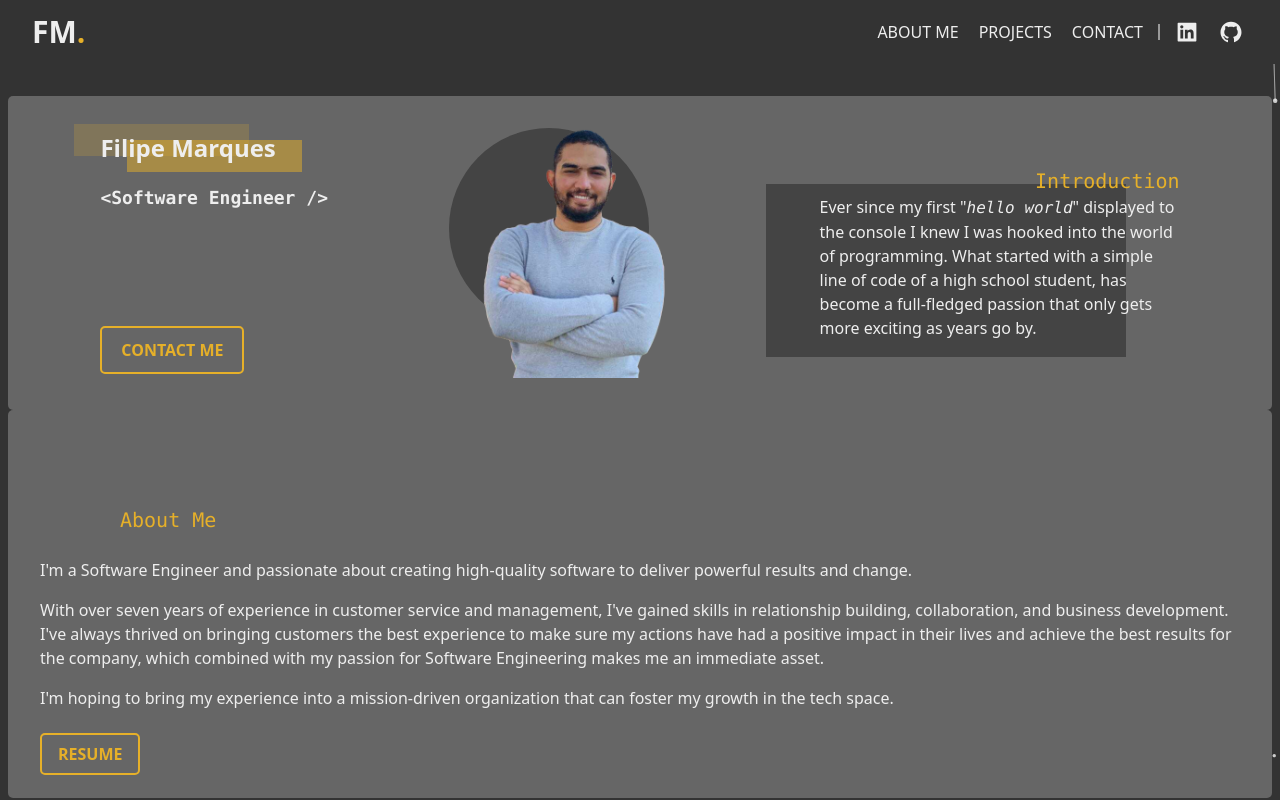
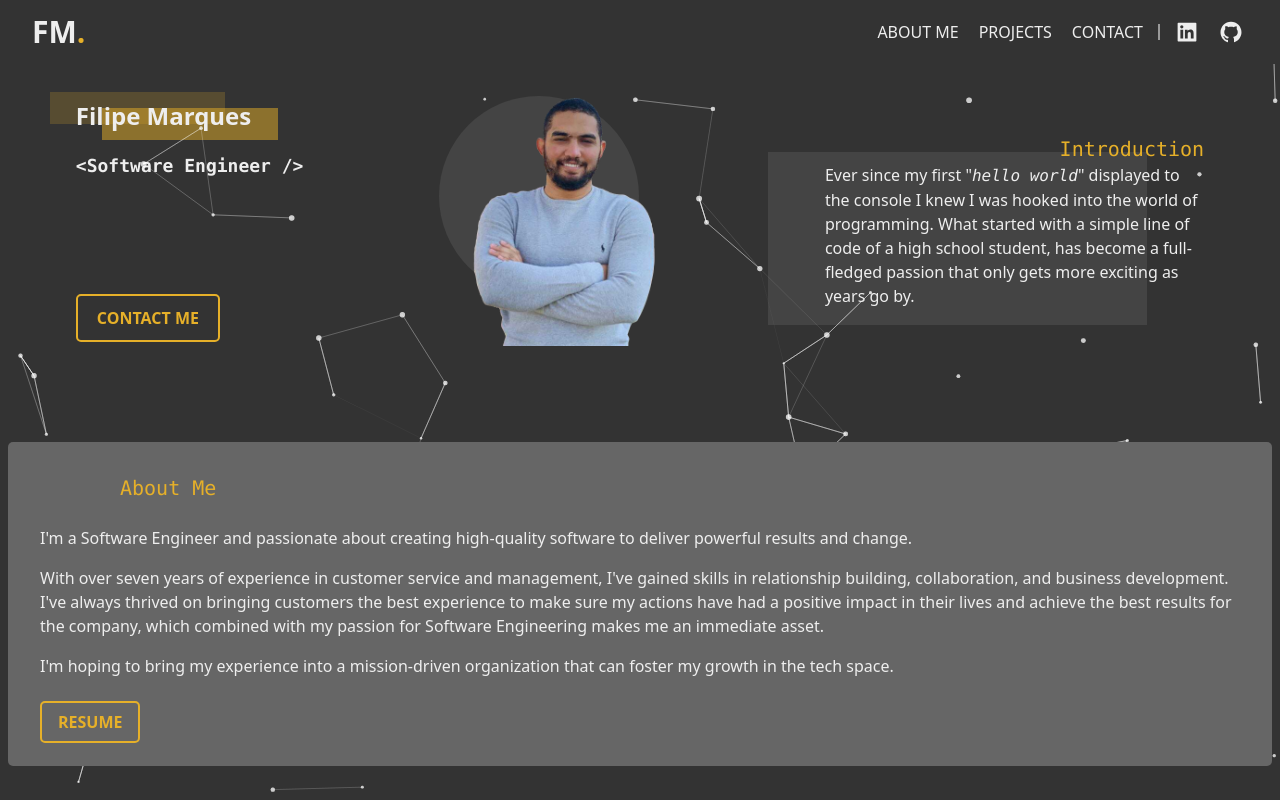
Before and after one commit to filipeqm94/portfolio, a React (Create React App) app: page / in a window 1280 px wide. Built offline with nearby package versions, Linux system fonts and the light colour scheme.

Commit message:
🎨 A bit of style here and there

```diff
--- a/src/components/CallToAction/styles.scss
+++ b/src/components/CallToAction/styles.scss
@@ -45,6 +45,9 @@
 }
 
 .cta-contact {
+  position: relative;
+  z-index: 5;
+
   margin-top: 50%;
   padding: 10px 0;
 
--- a/src/index.scss
+++ b/src/index.scss
@@ -3,11 +3,16 @@
 @tailwind utilities;
 
 body {
+  display: flex;
+  align-items: center;
+  justify-content: center;
+  flex-direction: column;
+
   background-color: #333;
   color: #eee;
 }
 
-section {
+article {
   position: relative;
 
   z-index: 5;
```
